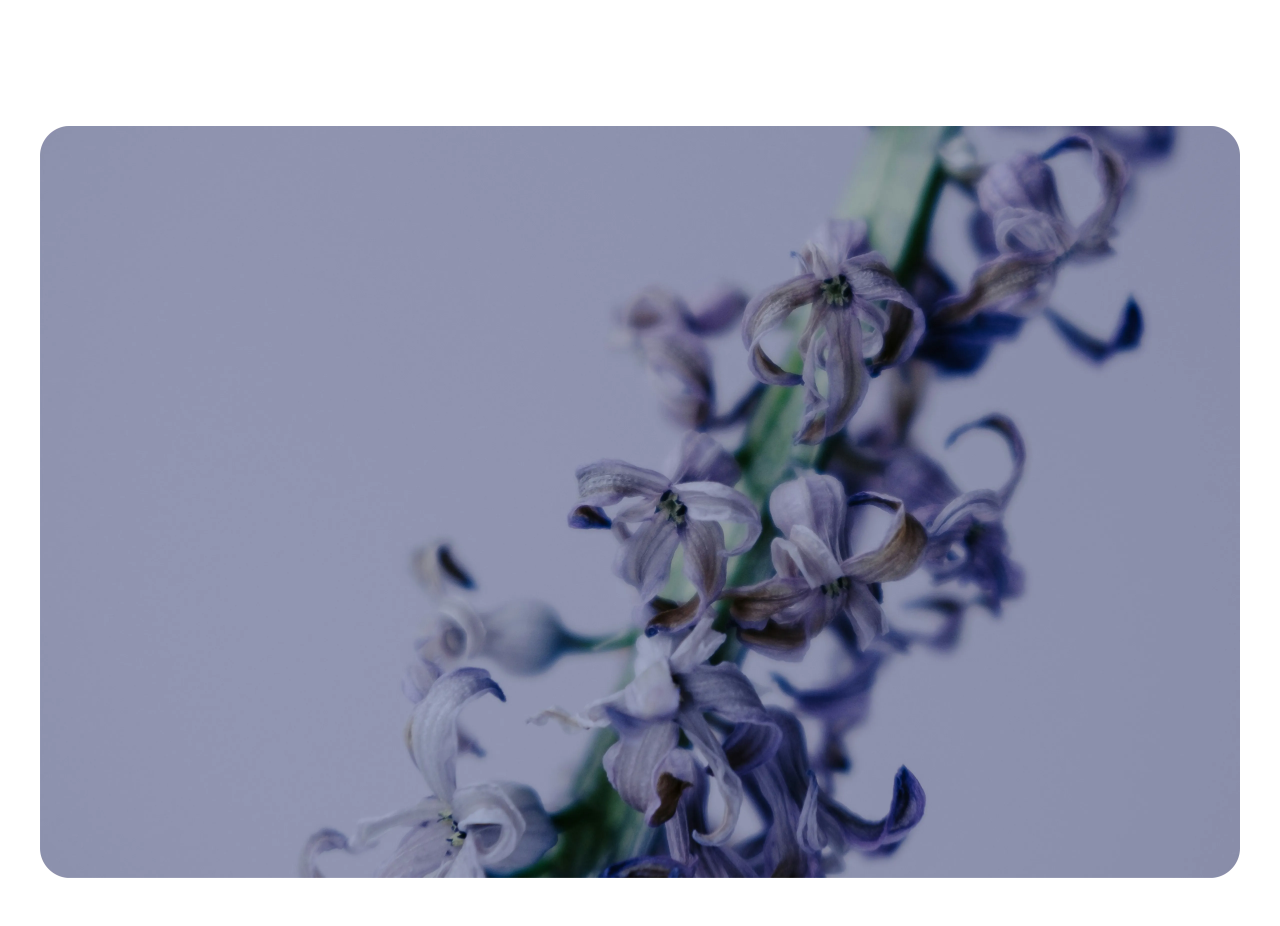
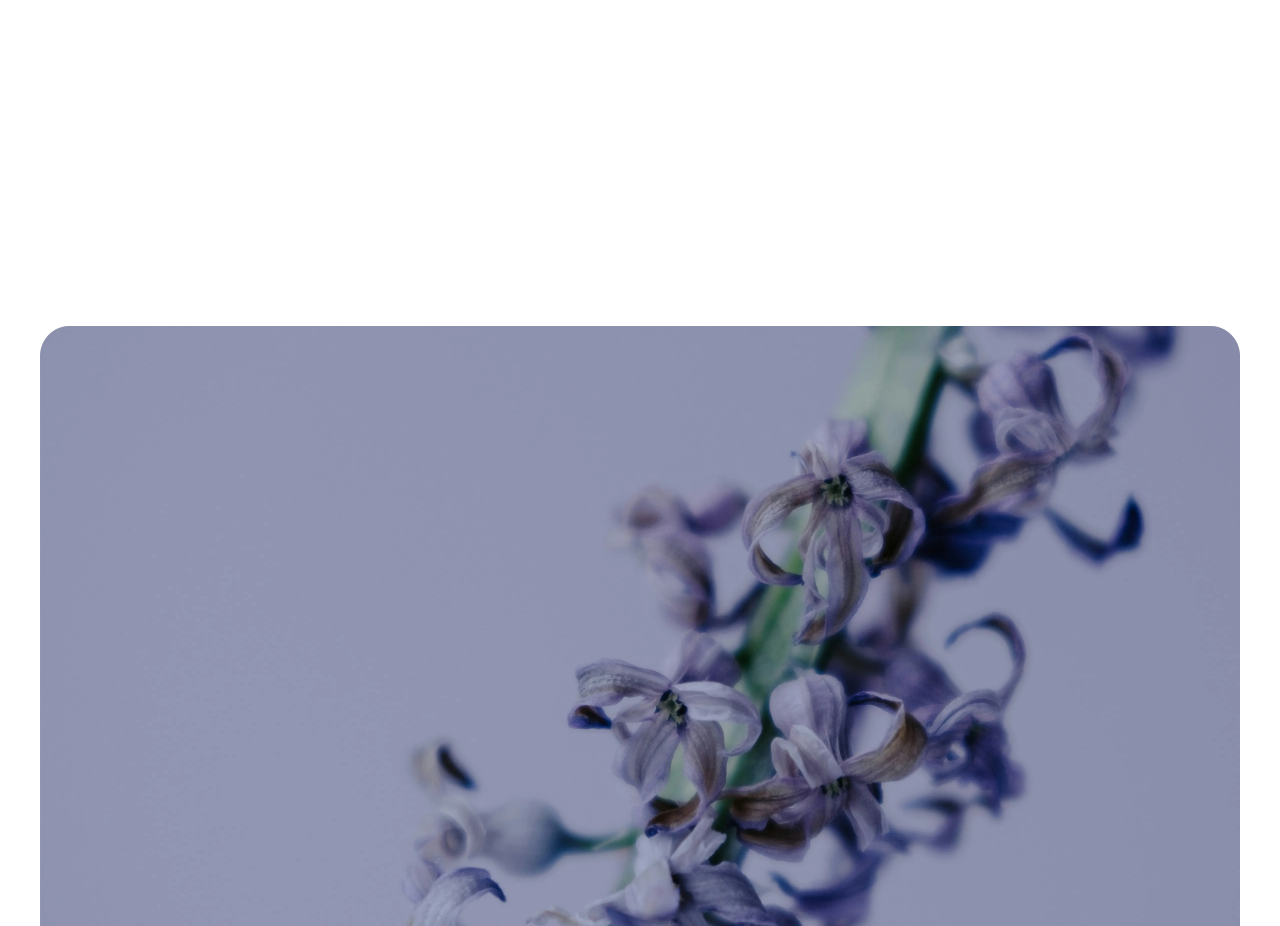
Before and after one commit to FARHAN2324J/Sweet-Flower-Shop, a React (Vite) app: page / in a window 1280 px wide. Shown: the part 2640-3566 px from the top of the page. Built offline with nearby package versions, Linux system fonts and the light colour scheme; a web font is replaced by a local one.

Commit message:
added Gsap.tsx

```diff
--- a/src/pages/Home/components/Gsap.tsx
+++ b/src/pages/Home/components/Gsap.tsx
@@ -176,6 +176,7 @@ export default function Gsap() {
           </div>
         ))}
       </div>
+      <div className="h-50"></div>
     </div>
   );
 }
```
